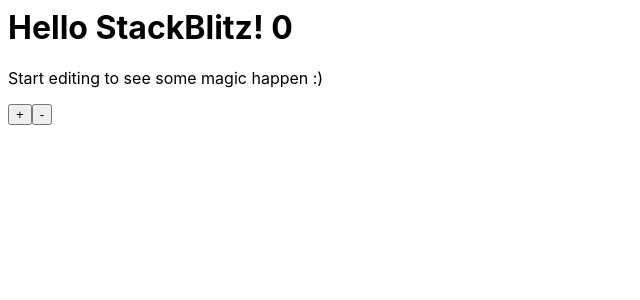
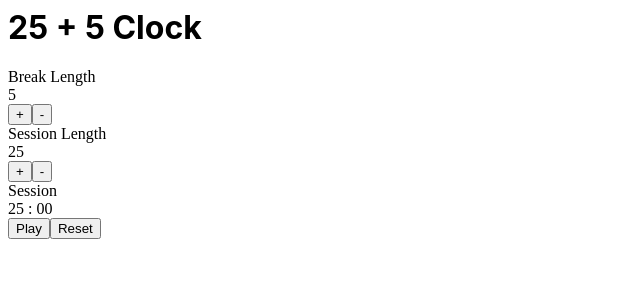
Before and after one commit to mskDev0092/react-v-clock, a React (Create React App) app: page / in a window 1280 px wide. Shown: the top 300 px of the page, without its empty margins (0-640 px from the left). Built offline with nearby package versions, Linux system fonts and the light colour scheme.

Commit message:
1 file modified

```diff
--- a/src/App.js
+++ b/src/App.js
@@ -2,7 +2,7 @@
 import './style.css';
 
 const initialState = {
-  count: 0,
+  count: 25,
 };
 const reducer = (state, action) => {
   switch (action.type) {
@@ -37,10 +37,33 @@
 
   return (
     <div>
-      <h1>Hello StackBlitz! {state.count}</h1>
-      <p>Start editing to see some magic happen :)</p>
-      <button onClick={handleAdd}>+</button>
-      <button onClick={handleSub}>-</button>
+      <h1>25 + 5 Clock</h1>
+
+      <div id="break-label"> Break Length </div>
+      <div id="break-length"> 5 </div>
+      <button id="break-increment" onClick={handleAdd}>
+        +
+      </button>
+      <button id="break-decrement" onClick={handleSub}>
+        -
+      </button>
+
+      <div id="session-label"> Session Length </div>
+      <div id="session-length"> {state.count} </div>
+      <button id="session-increment" onClick={handleAdd}>
+        +
+      </button>
+      <button id="session-decrement" onClick={handleSub}>
+        -
+      </button>
+
+      <div id="timer-label">Session</div>
+      <div id="time-left">{state.count} : 00</div>
+
+      <button id="start_stop">Play </button>
+      <button id="reset">Reset </button>
+
+      <audio id="beep"> </audio>
     </div>
   );
 }
```
